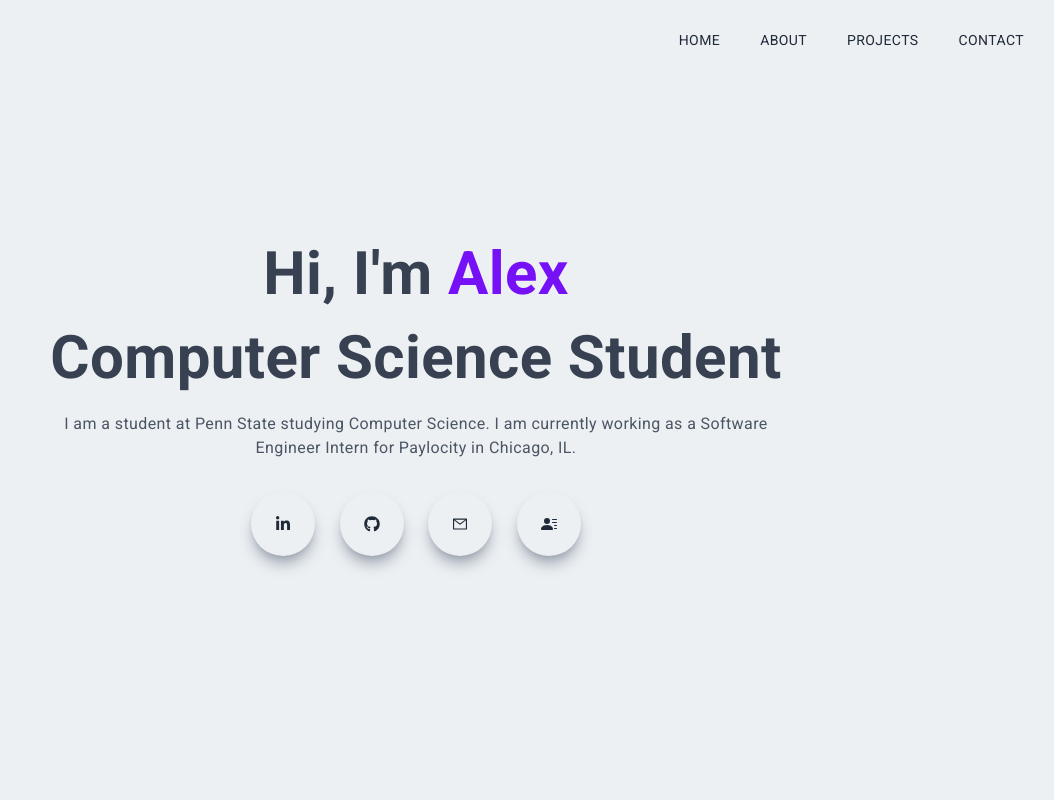
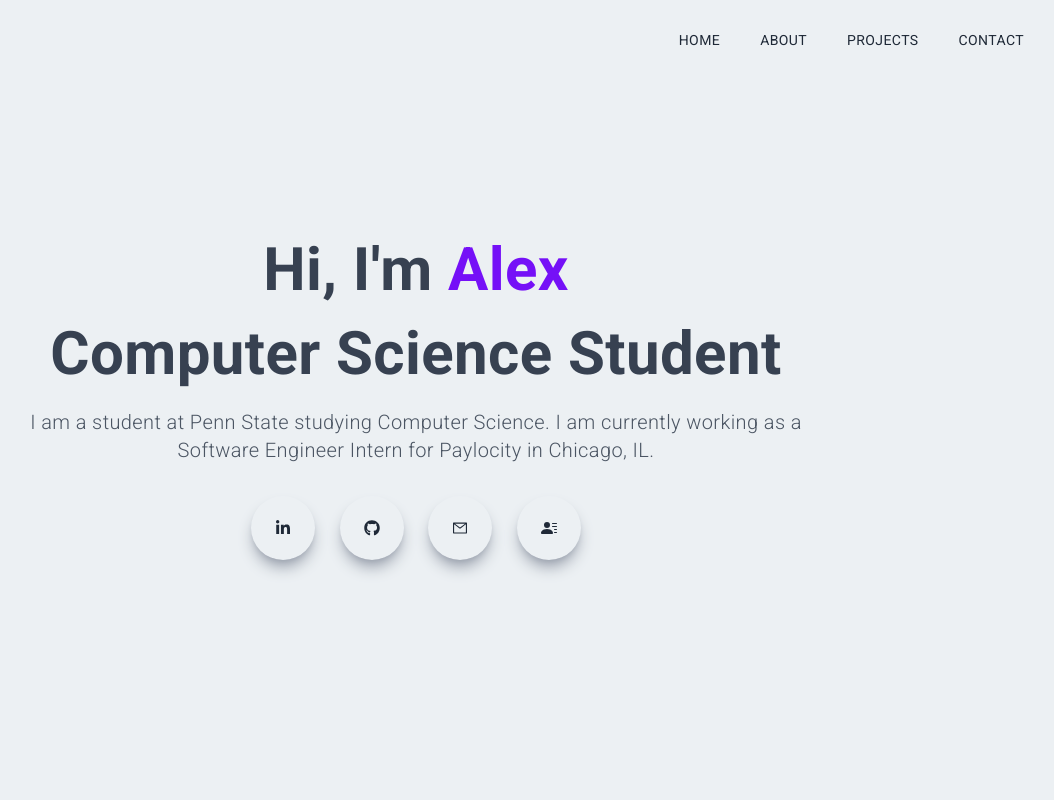
Before and after one commit to alexryan15/alexryan.pro, a Next.js app: page / in a window 1280 px wide. Shown: the top 800 px of the page, without its empty margins (224-1278 px from the left). Built offline with nearby package versions, Linux system fonts and the light colour scheme.

Commit message:
updated styling

```diff
--- a/components/Contact.jsx
+++ b/components/Contact.jsx
@@ -104,7 +104,7 @@ const Contact = () => {
         <div className="flex justify-center py-12">
           <Link href="/">
             <div className="rounded-full shadow-lg shadow-gray-400 p-4 cursor-pointer hover:scale-110 ease-in duration-300">
-              <HiOutlineChevronDoubleUp className="text-[#5651e5]" size={30} />
+              <HiOutlineChevronDoubleUp className="text-[#7510F7]" size={30} />
             </div>
           </Link>
         </div>
--- a/components/Main.jsx
+++ b/components/Main.jsx
@@ -12,7 +12,7 @@ const Main = () => {
             Hi, I'm <span className="text-[#7510F7]"> Alex</span>
           </h1>
           <h1 className="py-2 text-gray-700">Computer Science Student</h1>
-          <p className="py-4 text-gray-600 max-w-[70%] m-auto">
+          <p className="py-4 text-gray-600 max-w-[70%] m-auto font-light text-xl">
             I am a student at Penn State studying Computer Science. I am
             currently working as a Software Engineer Intern for Paylocity in
             Chicago, IL.
--- a/components/Navbar.jsx
+++ b/components/Navbar.jsx
@@ -140,7 +140,7 @@ const Navbar = () => {
             </ul>
             {/* Socials in mobile menu */}
             <div className="pt-40">
-              <p className="uppercase tracking-widest text-[#5651e5]">
+              <p className="uppercase tracking-widest text-[#7510F7]">
                 Let's Connect
               </p>
               <div className="flex items-center justify-between my-4 w-full sm:w-[80%]">
```
